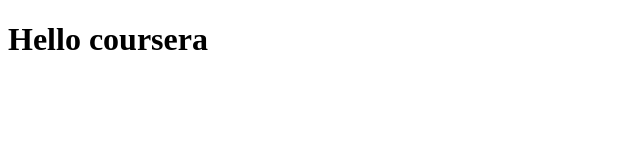
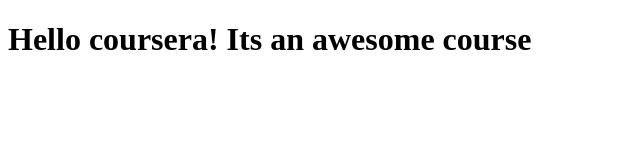
Before and after one commit to MadhukarSP/coursera-test, a plain HTML site: page site/index.html in a window 1280 px wide. Shown: the whole page, without its empty margins (0-640 px from the left). Drawn offline with Linux system fonts and the light colour scheme.

Commit message:
Small addition to page content

```diff
--- a/site/index.html
+++ b/site/index.html
@@ -4,6 +4,6 @@
 	<title>Hello coursera</title>
 </head>
 <body>
-<h1>Hello coursera</h1>
+<h1>Hello coursera! Its an awesome course</h1>
 </body>
 </html>
```
